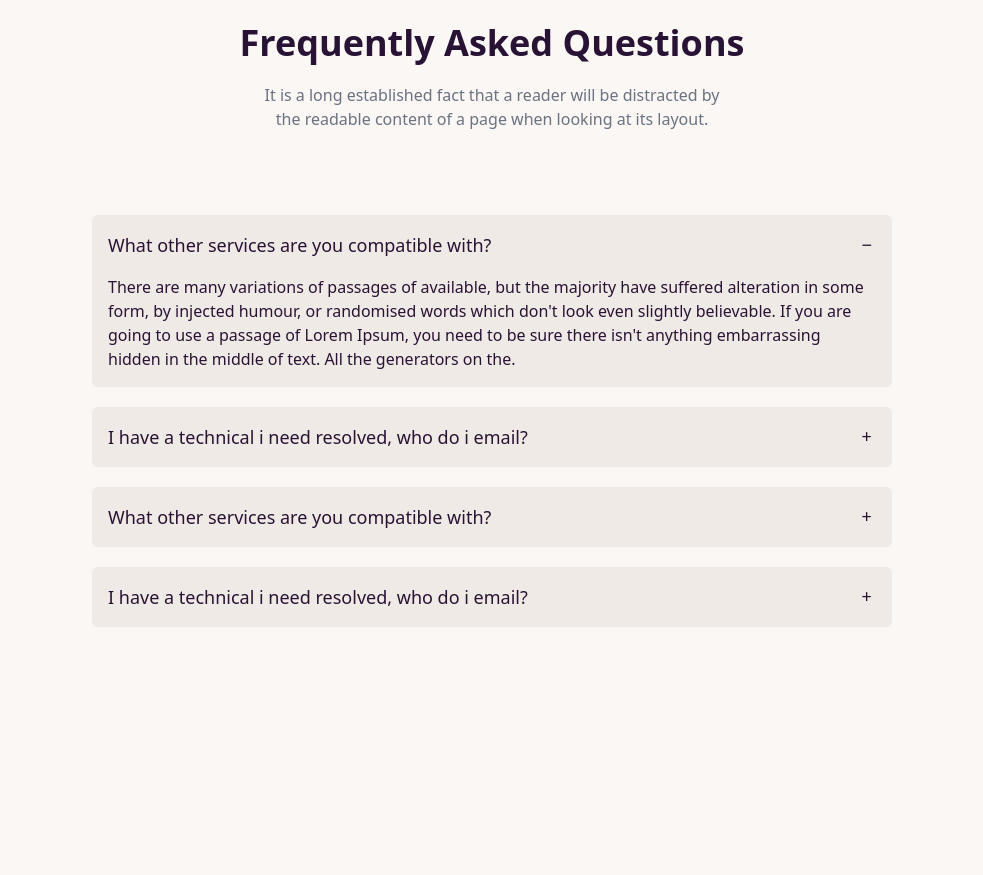
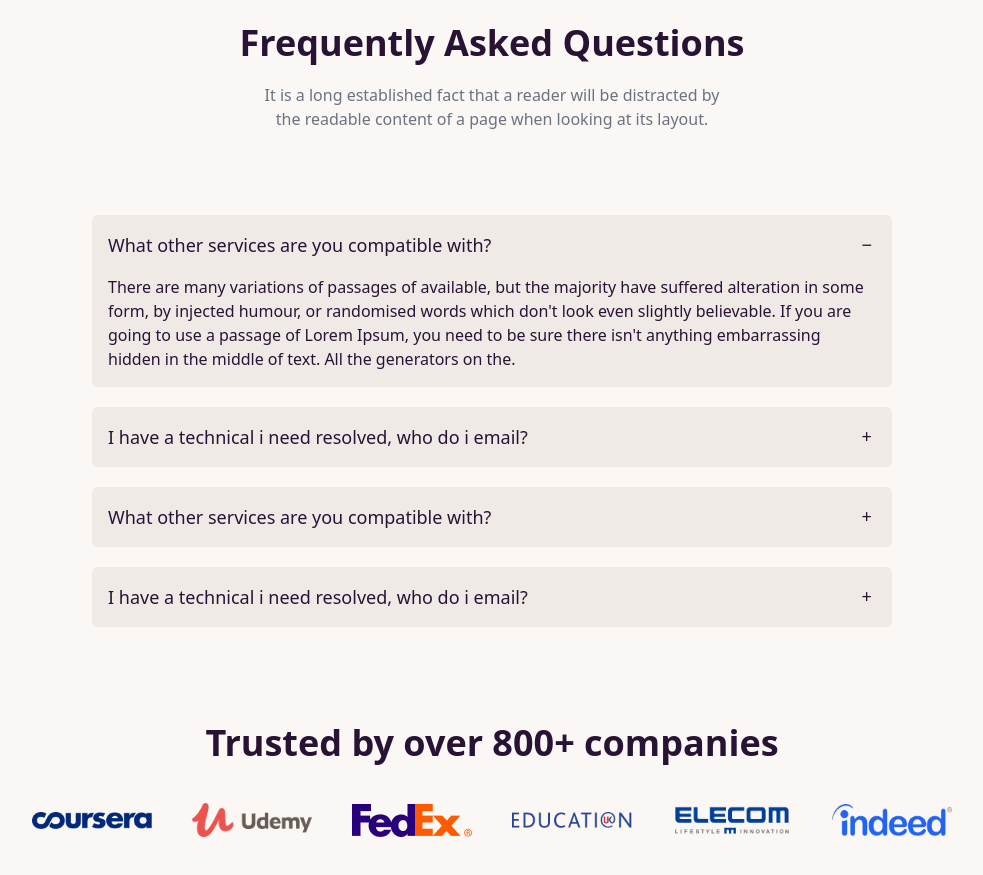
Before and after one commit to MdAfsarHossain/EdTech, a plain HTML site: page index.html in a window 1280 px wide. Shown: the part 3854-4729 px from the top of the page, without its empty margins (148-1131 px from the left). Before the commit the page ends 4577 px from the top, so only its background shows below. Drawn offline with nearby package versions, Linux system fonts and the light colour scheme.

Commit message:
Sponsor section code added

```diff
--- a/index.html
+++ b/index.html
@@ -879,6 +879,23 @@
         </div>
       </section>
       <!-- End of Frequently Asked Questions -->
+
+      <!-- Sponsor -->
+      <section class="mb-24">
+        <h1 class="text-4xl font-bold text-center mb-10">
+          Trusted by over 800+ companies
+        </h1>
+
+        <div class="flex flex-row flex-wrap justify-center items-center gap-10">
+          <img class="w-[120px]" src="./images/company/company-1.png" alt="" />
+          <img class="w-[120px]" src="./images/company/company-2.png" alt="" />
+          <img class="w-[120px]" src="./images/company/company-3.png" alt="" />
+          <img class="w-[120px]" src="./images/company/company-4.png" alt="" />
+          <img class="w-[120px]" src="./images/company/company-5.png" alt="" />
+          <img class="w-[120px]" src="./images/company/company-6.png" alt="" />
+        </div>
+      </section>
+      <!-- End of Sponsor -->
     </main>
     <!-- End of Main section -->
 
```
